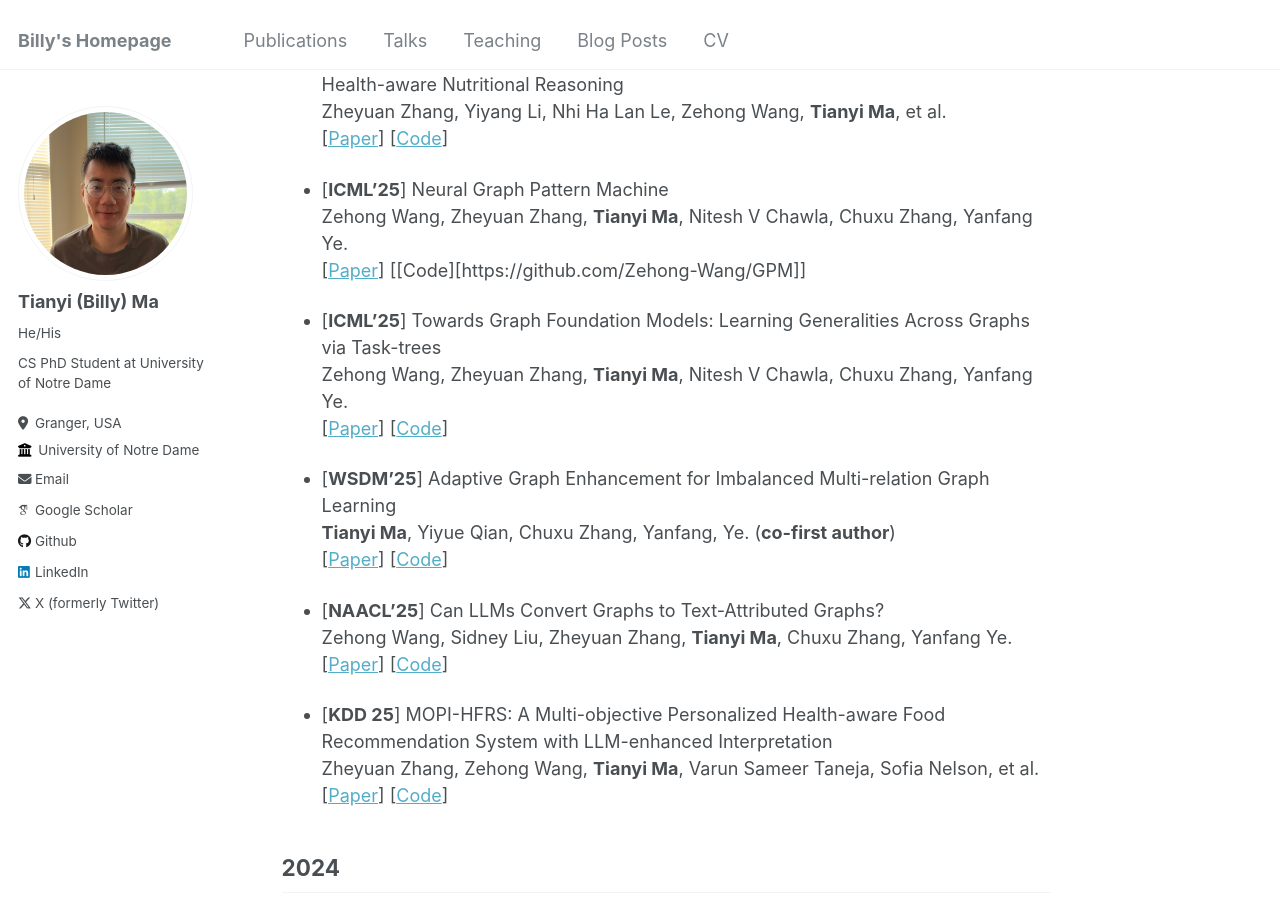
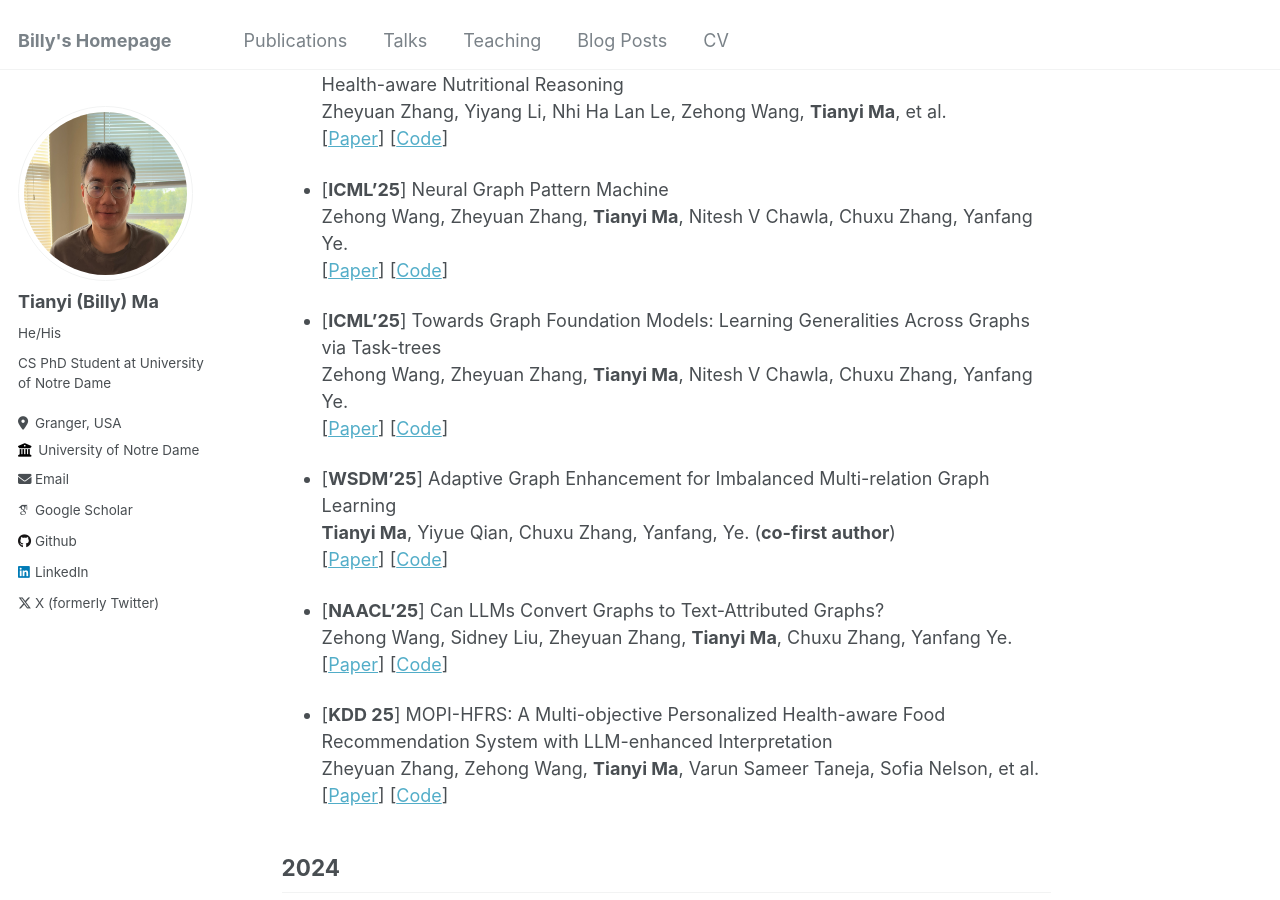
Before and after one commit to Tianyi-Billy-Ma/Tianyi-Billy-Ma.github.io, a Jekyll site: the page built from _pages/about.md, in a window 1280 px wide and 900 px high, scrolled down 1839 px. Built offline with Jekyll 4.4.1, drawn with Linux system fonts in a browser that asks for light colours; some web fonts are replaced.

Commit message:
Update the about page to correct the formatting of the code repository link for the ICML'25 paper, ensuring consistency and enhancing accessibility to research outputs.

```diff
--- a/_pages/about.md
+++ b/_pages/about.md
@@ -63,7 +63,7 @@ Zheyuan Zhang, Yiyang Li, Nhi Ha Lan Le, Zehong Wang, **Tianyi Ma**, et al.\
 
 - [**ICML'25**] Neural Graph Pattern Machine\
 Zehong Wang, Zheyuan Zhang, **Tianyi Ma**, Nitesh V Chawla, Chuxu Zhang, Yanfang Ye.\
-[[Paper](https://arxiv.org/abs/2501.18739)] [[Code][https://github.com/Zehong-Wang/GPM]]
+[[Paper](https://arxiv.org/abs/2501.18739)] [[Code](https://github.com/Zehong-Wang/GPM)]
 
 - [**ICML'25**] Towards Graph Foundation Models: Learning Generalities Across Graphs via Task-trees\
 Zehong Wang, Zheyuan Zhang, **Tianyi Ma**, Nitesh V Chawla, Chuxu Zhang, Yanfang Ye.\
```
